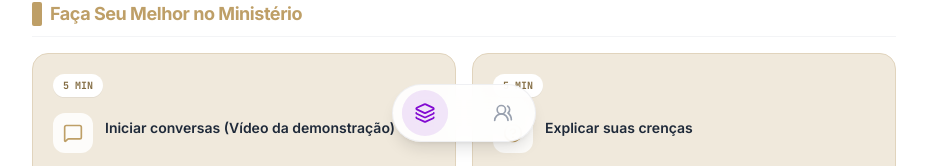
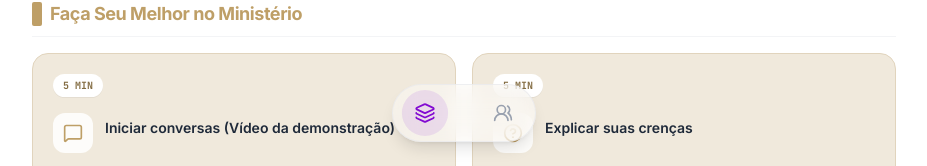
Before and after one commit to Sivuca73/appcontrole-web, a React (Vite) app: page / in a window 1280 px wide. Shown: the part 634-800 px from the top of the page, without its empty margins (176-1103 px from the left). Built offline with nearby package versions, Linux system fonts and the light colour scheme; no server answers; the database is empty.

Commit message:
style: adjust layout and footer spacing
Increase bottom padding on the footer to prevent content clipping and update the floating menu background to be more translucent.

```diff
--- a/src/App.tsx
+++ b/src/App.tsx
@@ -284,7 +284,8 @@ export default function App() {
       </main>
 
       {/* Humble Elegant footer */}
-      <footer className="border-t border-gray-150 text-gray-400 py-8 text-xs font-sans mt-auto" id="spa-footer">
+      {/* Footer */}
+      <footer className="border-t border-gray-150 text-gray-400 pt-8 pb-32 text-xs font-sans mt-auto" id="spa-footer">
         <div className="max-w-4xl mx-auto px-4 flex flex-col sm:flex-row items-center justify-between gap-4">
           <p className="text-center sm:text-left leading-normal font-medium">
             Consulta de Programações.
@@ -297,7 +298,7 @@ export default function App() {
       </footer>
 
       {/* Premium Translucent Floating Bottom Menu Bar (Nubank Style) */}
-      <div className="fixed bottom-6 left-1/2 -translate-x-1/2 bg-white/90 backdrop-blur-md border border-gray-200/60 rounded-full py-1.5 px-2.5 z-50 flex justify-center shadow-lg hover:shadow-xl transition-all duration-300 w-36" id="bottom-navigation-bar">
+      <div className="fixed bottom-6 left-1/2 -translate-x-1/2 bg-white/40 backdrop-blur-md border border-gray-200/60 rounded-full py-1.5 px-2.5 z-50 flex justify-center shadow-lg hover:shadow-xl transition-all duration-300 w-36" id="bottom-navigation-bar">
         <div className="w-full flex justify-between gap-1">
           <button
             id="menu-btn-meio-semana"
```
